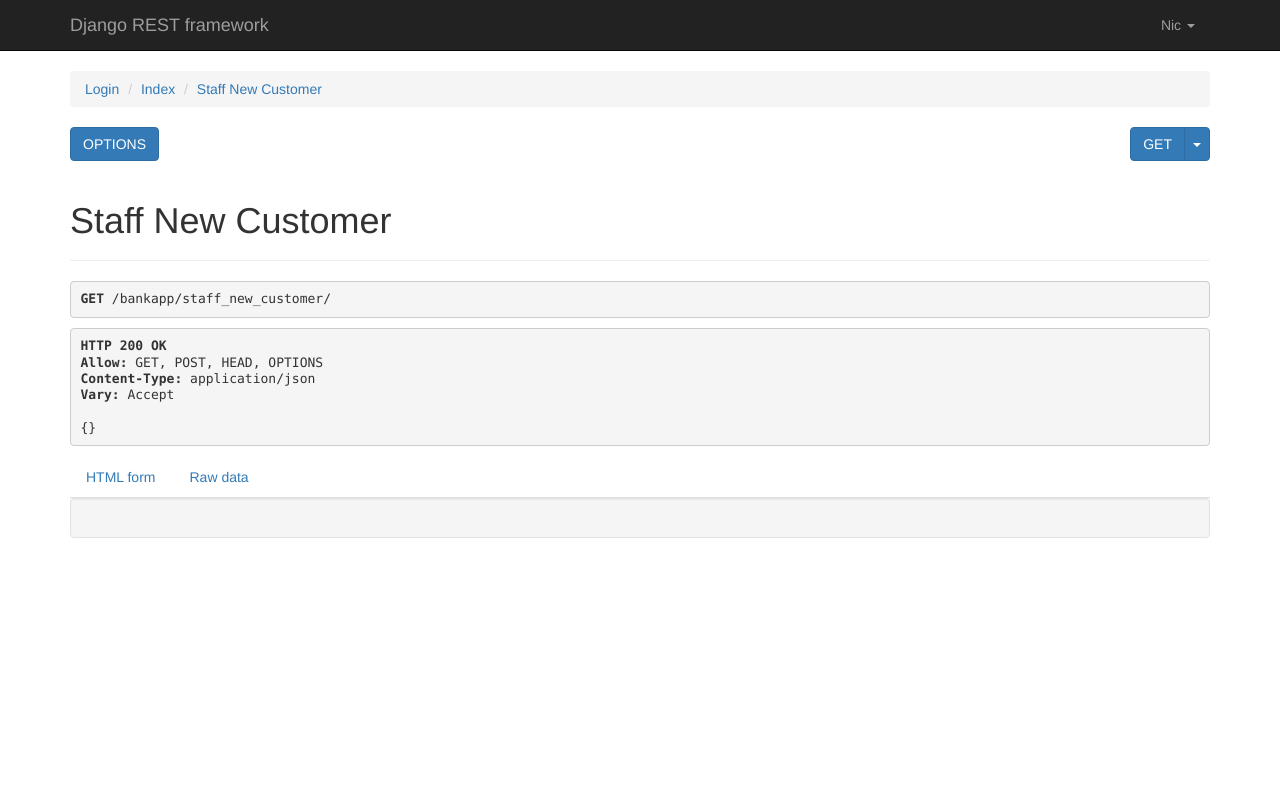
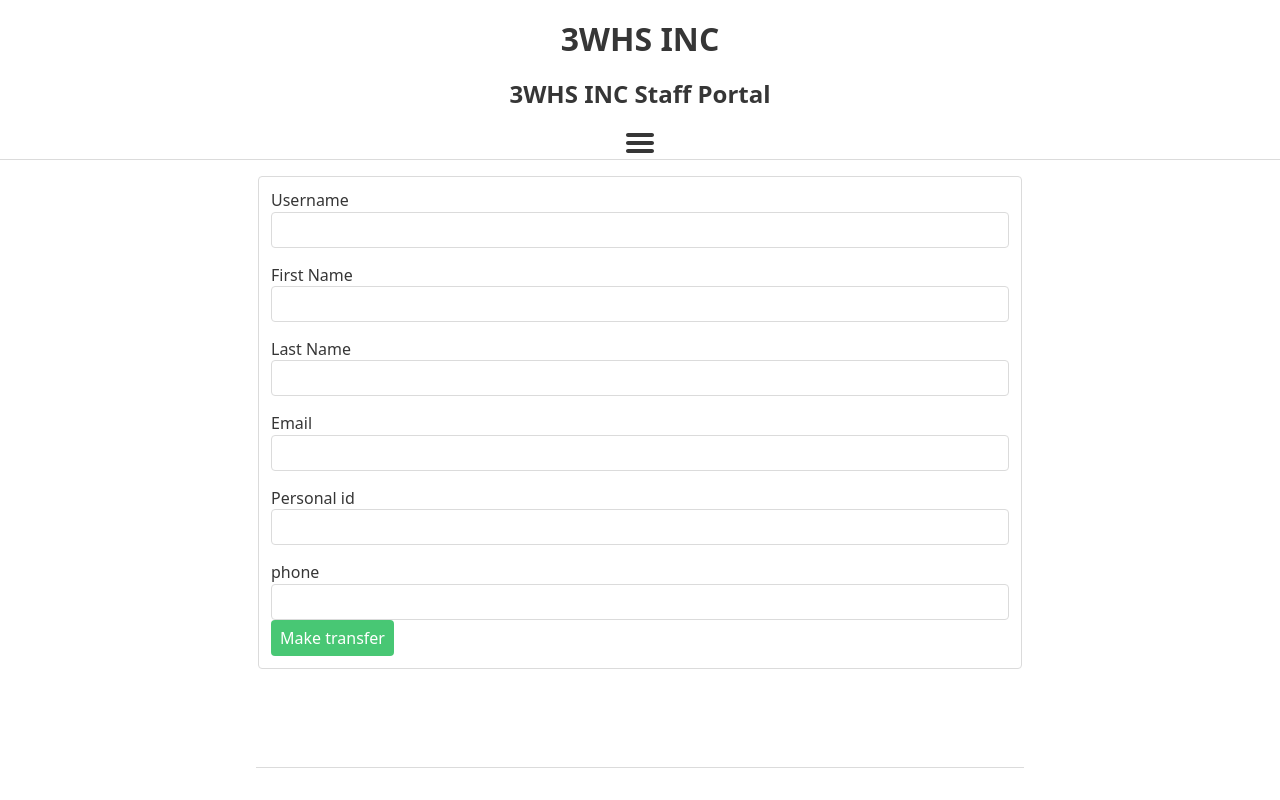
Before and after one commit to Holmern/Hackathon, a Django app: page /bankapp/staff_new_customer/ in a window 1280 px wide. Run offline with Django 4.2, Linux system fonts and the light colour scheme; a user stored in the database is signed in; data comes from the database, SQL or seed files in the repository; both versions use the stored data as it was after the commit; some libraries are stand-ins or nearby versions.

Commit message:
new_custoemr

```diff
--- a/Hackathon/Bank/BankApp/models.py
+++ b/Hackathon/Bank/BankApp/models.py
@@ -66,7 +66,7 @@ class Customer(models.Model):
         )
 
     def __str__(self):
-        return f'{self.personal_id}: {self.full_name} {self.accounts}'
+        return f'{self.personal_id}: {self.full_name}'
 
 
 class Account(models.Model):
--- a/Hackathon/Bank/BankApp/serializers.py
+++ b/Hackathon/Bank/BankApp/serializers.py
@@ -39,7 +39,7 @@ class AccountSerializer (serializers.ModelSerializer):
 
 
 class CustomerSerializer (serializers.ModelSerializer):
-    user = CurrentUserSerializer(read_only=True)
+    user = CurrentUserSerializer()
     accounts = AccountSerializer(many=True, read_only=True)
 
     class Meta:
@@ -98,7 +98,7 @@ class NewUserCustomerSerializer(serializers.Serializer):
     email = serializers.EmailField(label='email', max_length=25)
     #rank = RankSerializer(readyonly=True)
     rank = serializers.PrimaryKeyRelatedField( queryset=Rank.objects.all())
-    #rank = serializers.CharField(label='rank', max_length=25)
+    #rank = serializers.IntegerField(label='rank')
     personal_id = serializers.CharField(label='personal_id', max_length=25)
     phone = serializers.CharField(label='phone', max_length=25)
 
@@ -126,3 +126,10 @@ class UserForm(forms.ModelForm):
         model = User
         fields = ('username', 'first_name', 'last_name', 'email')
 '''
+
+class errorSerializer(serializers.Serializer):
+    title = serializers.CharField(label='title', max_length=25)
+    error = serializers.CharField(label='error', max_length=50)
+
+    class meta:
+        fields = ('title', 'error')
--- a/Hackathon/Bank/BankApp/templates/BankApp/staff_new_customer.html
+++ b/Hackathon/Bank/BankApp/templates/BankApp/staff_new_customer.html
@@ -1,12 +1,35 @@
 {% extends "base.html" %}
+{% load rest_framework %}
 
 {% block main %}
 <form action="{% url 'bank:staff_new_customer' %}" method="post">
     {% csrf_token %}
     <fieldset>
-        {{ new_user_form }}
-        {{ customer_form }}
-    <button>Create User</button>
+        <label>
+        Username
+        <input name="username" type="number" />
+        </label>
+        <label>
+        First Name
+        <input name="first_name" type="text" />
+        </label>
+        <label>
+        Last Name
+        <input name="last_name" type="text" />
+        </label>
+        <label>
+        Email
+        <input name="email" type="text" />
+        </label>
+        <label>
+        Personal id
+        <input name="personal_id" type="text" />
+        </label>
+        <label>
+        phone
+        <input name="phone" type="text" />
+        </label>
+        <button> Make transfer </button>
     </fieldset>
 </form>
 {% endblock main %}
--- a/Hackathon/Bank/BankApp/views.py
+++ b/Hackathon/Bank/BankApp/views.py
@@ -18,6 +18,7 @@ from rest_framework.renderers import TemplateHTMLRenderer, JSONRenderer
 from django.db.models import Q
 from django_otp import devices_for_user
 from django_otp.plugins.otp_totp.models import TOTPDevice
+from .authfunc import create_OTP, get_user_totp_device
 
 #REST - DONE
 class index(APIView):
@@ -184,6 +185,7 @@ class make_transfer(generics.ListCreateAPIView):
                     'title': 'Transfer Error',
                     'error': 'Insufficient funds for transfer.'
                 }
+                error = errorSerializer(context, many=True).data
                 return Response({'error':context}) #<-- Dette driller øv.. Ingen error info kommer tilbage..
 
     def get(self, request):
@@ -396,8 +398,8 @@ class staff_new_account_partial(generics.CreateAPIView):
 
 
 class staff_new_customer(generics.CreateAPIView):
-    #renderer_classes = [JSONRenderer, TemplateHTMLRenderer]
-    #template_name = 'BankApp/staff_new_customer.html'
+    renderer_classes = [JSONRenderer, TemplateHTMLRenderer]
+    template_name = 'BankApp/staff_new_customer.html'
     serializer_class = NewUserCustomerSerializer
     permissions_classes = [permissions.IsAuthenticated, ]
 
@@ -408,44 +410,29 @@ class staff_new_customer(generics.CreateAPIView):
     def post(self, request):
         assert request.user.is_staff, 'Customer user routing staff view.'
 
-        rank = Rank.objects.filter(pk=request.POST['rank']).first()
-        rank = request.data['rank']
-        #request.data['rank'] = Rank.objects.filter(pk=request.data['rank'])
         serializer = NewUserCustomerSerializer(data=request.data)
         if serializer.is_valid():
-            username    = request.POST['username']
-            first_name  = request.POST['first_name']
-            last_name   = request.POST['last_name']
-            email       = request.POST['email']
+            username    = request.data['username']
+            first_name  = request.data['first_name']
+            last_name   = request.data['last_name']
+            email       = request.data['email']
             password    = token_urlsafe(8)
-            rank        = request.POST['rank']
-            personal_id = request.POST['personal_id']
-            phone       = request.POST['phone']
-            try:
-                user = User.objects.create_user(
-                        username=username,
-                        password=password,
-                        email=email,
-                        first_name=first_name,
-                        last_name=last_name
-                )
-                print(f'********** Username: {username} -- Password: {password}')
-                customer = Customer.objects.create(user=user, rank=rank, personal_id=personal_id, phone=phone)
-                print(create_OTP(user))
-                #cus_data = CustomerSerializer(customer, many=True).data
-                #user_data = CurrentUserSerializer(user, many=True).data
-                #cus_data.save()
-                #user_data.save()
-                #return staff_customer_details(request, user.pk)
-
-                return redirect('/bankapp/staff_dashboard')
-                #Response({'serializer': serializer, 'Customer': customer})
-            except IntegrityError:
-                context = {
-                    'title': 'Database Error',
-                    'error': 'User could not be created.'
-                }
-                return Response({'serializer': serializer})
+            rank        = request.data['rank']
+            personal_id = request.data['personal_id']
+            phone       = request.data['phone']
+            print(f'-- rank: {rank}  -- personal: {personal_id}  -- phone {phone} ')
+            rank1 = Rank.objects.filter(pk=rank).first()
+            user = User.objects.create_user(username=username, password=password, email=email, first_name=first_name, last_name=last_name)
+            print(f'********** Username: {username} -- Password: {password}')
+            print(f'user: {user}  -- rank: {rank}  -- personal: {personal_id}  -- phone {phone} ')
+            customer = Customer.objects.create(user=user, rank=rank1, personal_id=personal_id, phone=phone)
+            create_OTP(user)
+            return redirect(f'/bankapp/staff_customer_details/{user.pk}')
+        else:
+            context = {
+                'error': "error was made"
+            }
+            return Response(serializer.data)
 
 '''
 @login_required
@@ -491,21 +478,3 @@ def staff_new_customer(request):
     }
     return render(request, 'BankApp/staff_new_customer.html', context)
 '''
-
-# Func for 2-way-Auth
-def get_user_totp_device(user, confirmed=None):
-    devices = devices_for_user(user, confirmed=confirmed)
-    for device in devices:
-        if isinstance(device, TOTPDevice):
-            return device
-# Func for 2-way-Auth
-def create_OTP(user):
-    device = get_user_totp_device(user)
-    if not device:
-        device = user.totpdevice_set.create(confirmed=True)
-    url = device.config_url
-    #print(url)
-    url = url.split('=')
-    qr_code_url = url[1].replace('&algorithm', '')
-    print(f'********* QR-Code: {qr_code_url} *********')
-    return qr_code_url
```
Also changed, not shown: Hackathon/Bank/BankApp/authfunc.py (added, +21 -0 lines), Hackathon/Bank/db.sqlite3.
